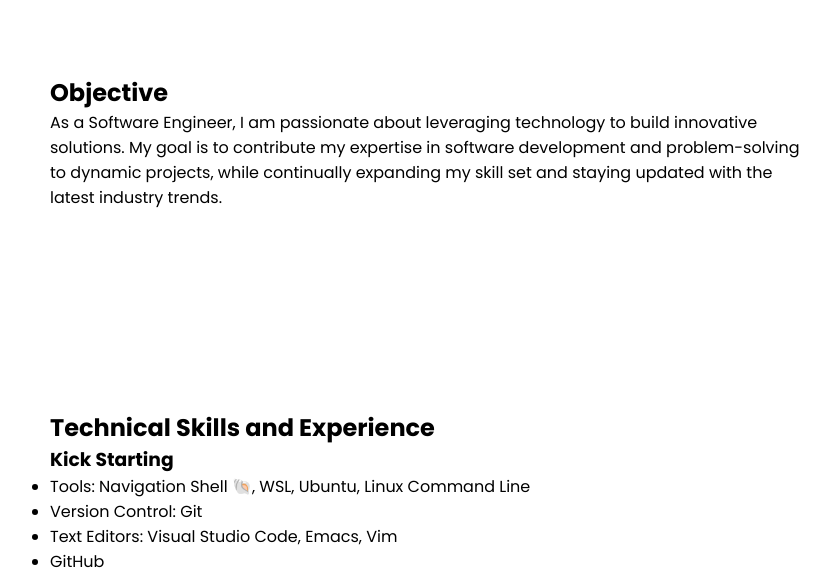
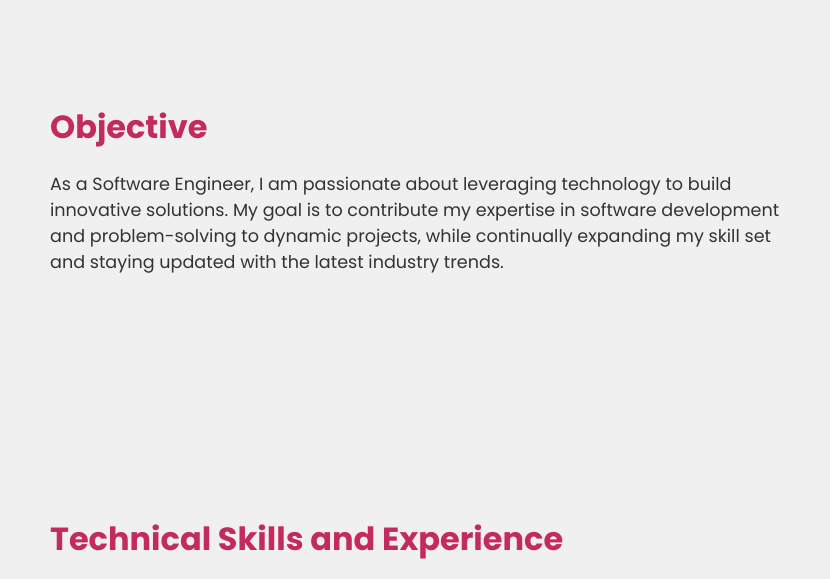
Before and after one commit to alitalaat22/My-Portfolio, a plain HTML site: page index.html in a window 1280 px wide. Shown: the part 5050-5629 px from the top of the page, without its empty margins (210-1040 px from the left). Drawn offline with Linux system fonts and the light colour scheme.

Commit message:
edit about

```diff
--- a/style.css
+++ b/style.css
@@ -206,6 +206,57 @@ section{
     font-size: 1.5em;
 }
 
+.About-Me {
+    background-color: #f0f0f0;
+    padding: 50px 130px;
+}
+
+.container {
+    max-width: 1200px;
+    margin: 0 auto;
+}
+
+.contact-info, .objective, .experience {
+    margin-bottom: 40px;
+}
+
+.contact-info h2, .objective h2, .experience h2 {
+    color: #c12358f6;
+    font-size: 2em;
+    font-weight: 700;
+    margin-bottom: 20px;
+}
+
+.contact-info p, .objective p, .experience ul {
+    font-size: 1.1em;
+    color: #333;
+}
+
+.contact-info a, .objective a {
+    color: #c12358f6;
+    text-decoration: none;
+}
+
+.contact-info a:hover, .objective a:hover {
+    text-decoration: underline;
+}
+
+.experience h3 {
+    font-size: 1.5em;
+    margin-top: 20px;
+    margin-bottom: 10px;
+    color: #c12358f6;
+}
+
+.experience ul {
+    list-style: none;
+}
+
+.experience ul li {
+    font-size: 1.1em;
+    margin-bottom: 10px;
+}
+
 .footer{
 	background-color: black;
 	color: #fefefef6;
```
